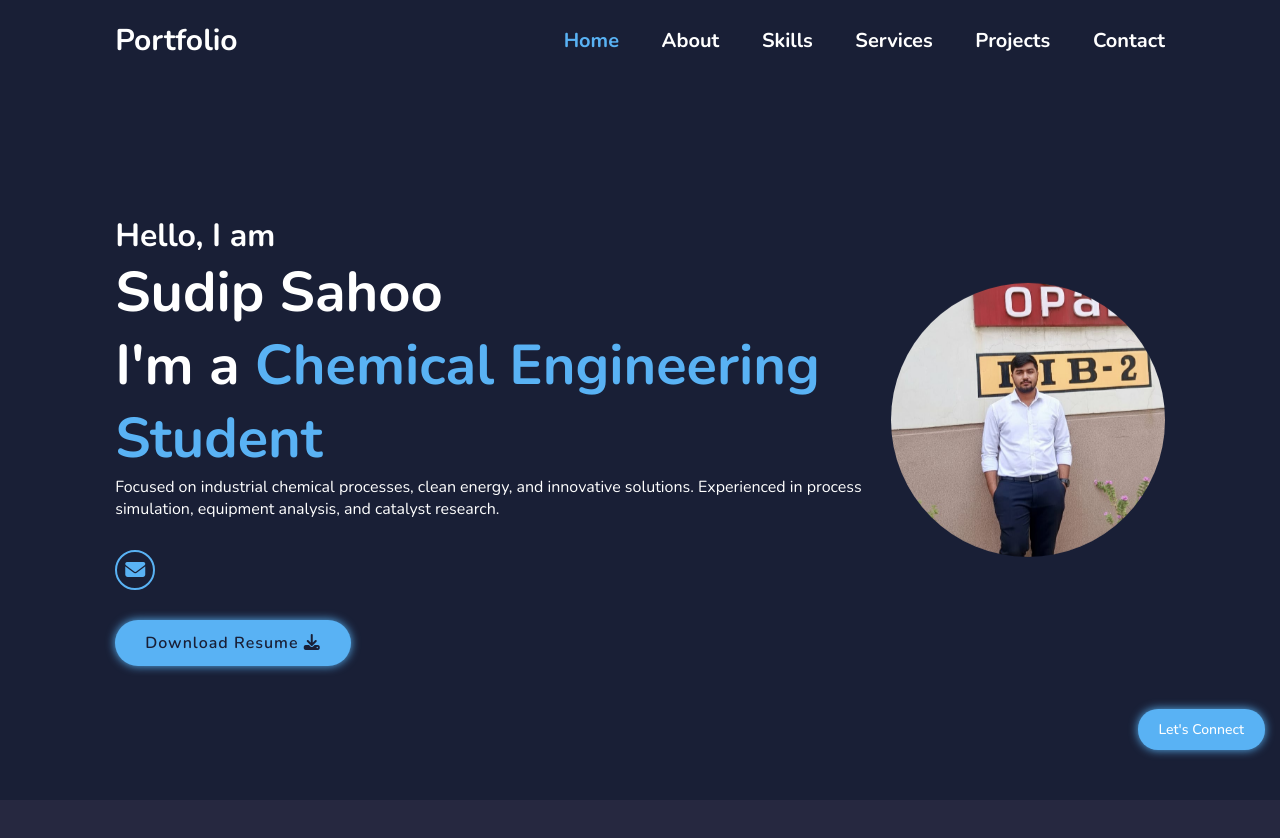
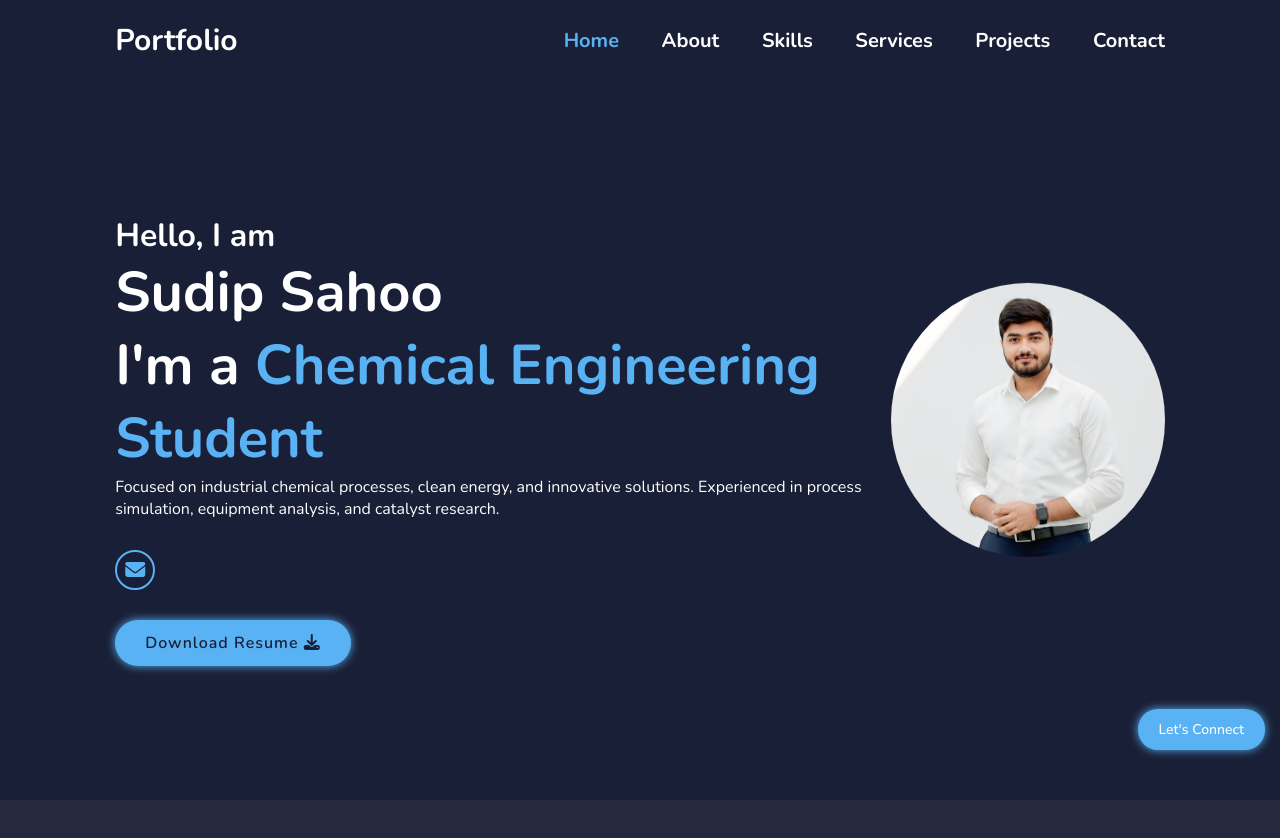
Before and after one commit to Suvdip12/sudip-portfolio, a plain HTML site: page index.html in a window 1280 px wide. Shown: the top 838 px of the page. Drawn offline with nearby package versions, Linux system fonts and the light colour scheme.

Commit message:
add update

```diff
--- a/index.html
+++ b/index.html
@@ -56,7 +56,7 @@
           class="fa-solid fa-download"></i></a>
     </div>
     <div class="home-img">
-      <img class="home-profile" src="/Resources/WhatsApp Image 2025-09-01 at 12.29.59_7f2e797e.jpg" alt="profile" style="border-radius: 50%;" />
+      <img class="home-profile" src="./Resources/1756742487926.jpg" alt="profile" style="border-radius: 50%;" />
     </div>
   </section>
 
```
Also changed, not shown: Resources/1756742487926.jpg (added).
